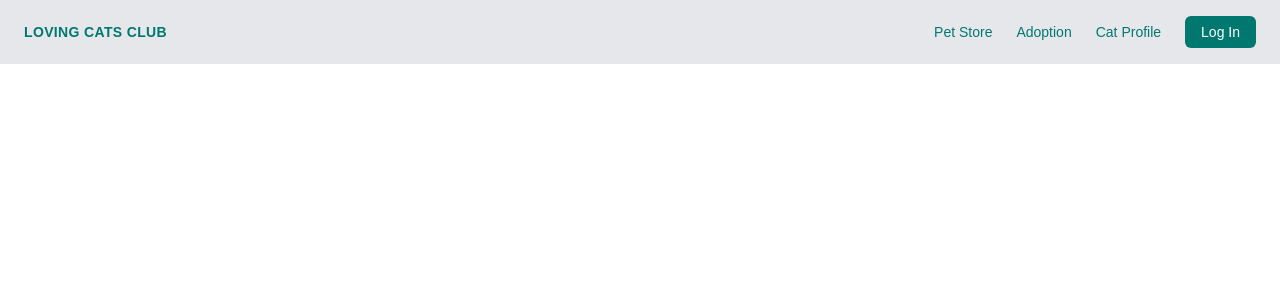
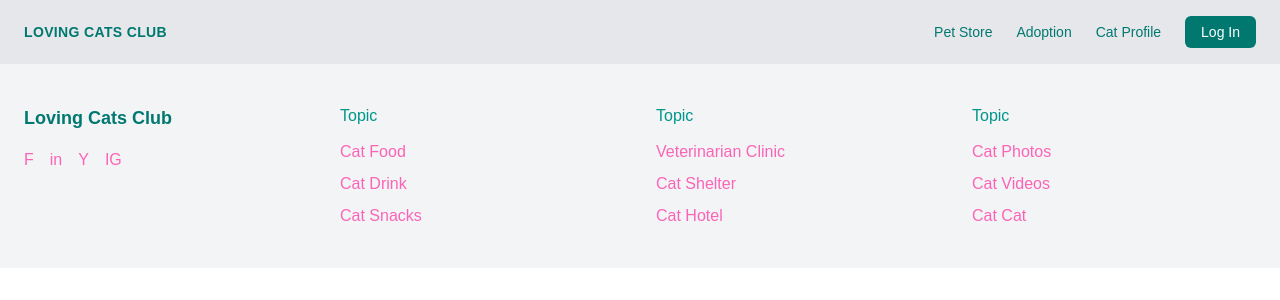
Before and after one commit to durianbeetroot/loving-cats-club, a Next.js app: page / in a window 1280 px wide. Shown: the top 300 px of the page. Built offline with nearby package versions, Linux system fonts and the light colour scheme.

Commit message:
Add Footer component and include on home page
+Introduced a new Footer React component at app/components/footer.tsx that has 4-column layout with placeholder social links and topic lists, styled with Tailwind.
+Imported and rendered the Footer in app/page.tsx

```diff
--- /dev/null
+++ b/app/components/footer.tsx
@@ -0,0 +1,54 @@
+export default function Footer() {
+  return (
+    <footer className="bg-gray-100 py-10 px-6">
+      <div className="max-w-7xl mx-auto grid grid-cols-1 md:grid-cols-4 gap-8">
+
+        {/* Left Section */}
+        <div>
+          <h2 className="text-lg font-semibold text-teal-700 mb-4">
+            Loving Cats Club
+          </h2>
+
+          <div className="flex space-x-4 text-pink-400">
+            {/* Replace with real icons if needed */}
+            <a href="#" className="hover:text-pink-600">F</a>
+            <a href="#" className="hover:text-pink-600">in</a>
+            <a href="#" className="hover:text-pink-600">Y</a>
+            <a href="#" className="hover:text-pink-600">IG</a>
+          </div>
+        </div>
+
+        {/* Column 1 */}
+        <div>
+          <h3 className="text-teal-600 font-medium mb-3">Topic</h3>
+          <ul className="space-y-2 text-pink-400">
+            <li><a href="#" className="hover:text-pink-600">Cat Food</a></li>
+            <li><a href="#" className="hover:text-pink-600">Cat Drink</a></li>
+            <li><a href="#" className="hover:text-pink-600">Cat Snacks</a></li>
+          </ul>
+        </div>
+
+        {/* Column 2 */}
+        <div>
+          <h3 className="text-teal-600 font-medium mb-3">Topic</h3>
+          <ul className="space-y-2 text-pink-400">
+            <li><a href="#" className="hover:text-pink-600">Veterinarian Clinic</a></li>
+            <li><a href="#" className="hover:text-pink-600">Cat Shelter</a></li>
+            <li><a href="#" className="hover:text-pink-600">Cat Hotel</a></li>
+          </ul>
+        </div>
+
+        {/* Column 3 */}
+        <div>
+          <h3 className="text-teal-600 font-medium mb-3">Topic</h3>
+          <ul className="space-y-2 text-pink-400">
+            <li><a href="#" className="hover:text-pink-600">Cat Photos</a></li>
+            <li><a href="#" className="hover:text-pink-600">Cat Videos</a></li>
+            <li><a href="#" className="hover:text-pink-600">Cat Cat</a></li>
+          </ul>
+        </div>
+
+      </div>
+    </footer>
+  );
+}
--- a/app/page.tsx
+++ b/app/page.tsx
@@ -1,9 +1,11 @@
 import Header from "@/app/components/header";
+import Footer from "@/app/components/footer";
 
 export default function Home() {
   return (
     <main>
       <Header />
+      <Footer />
     </main>
   );
 }
```
